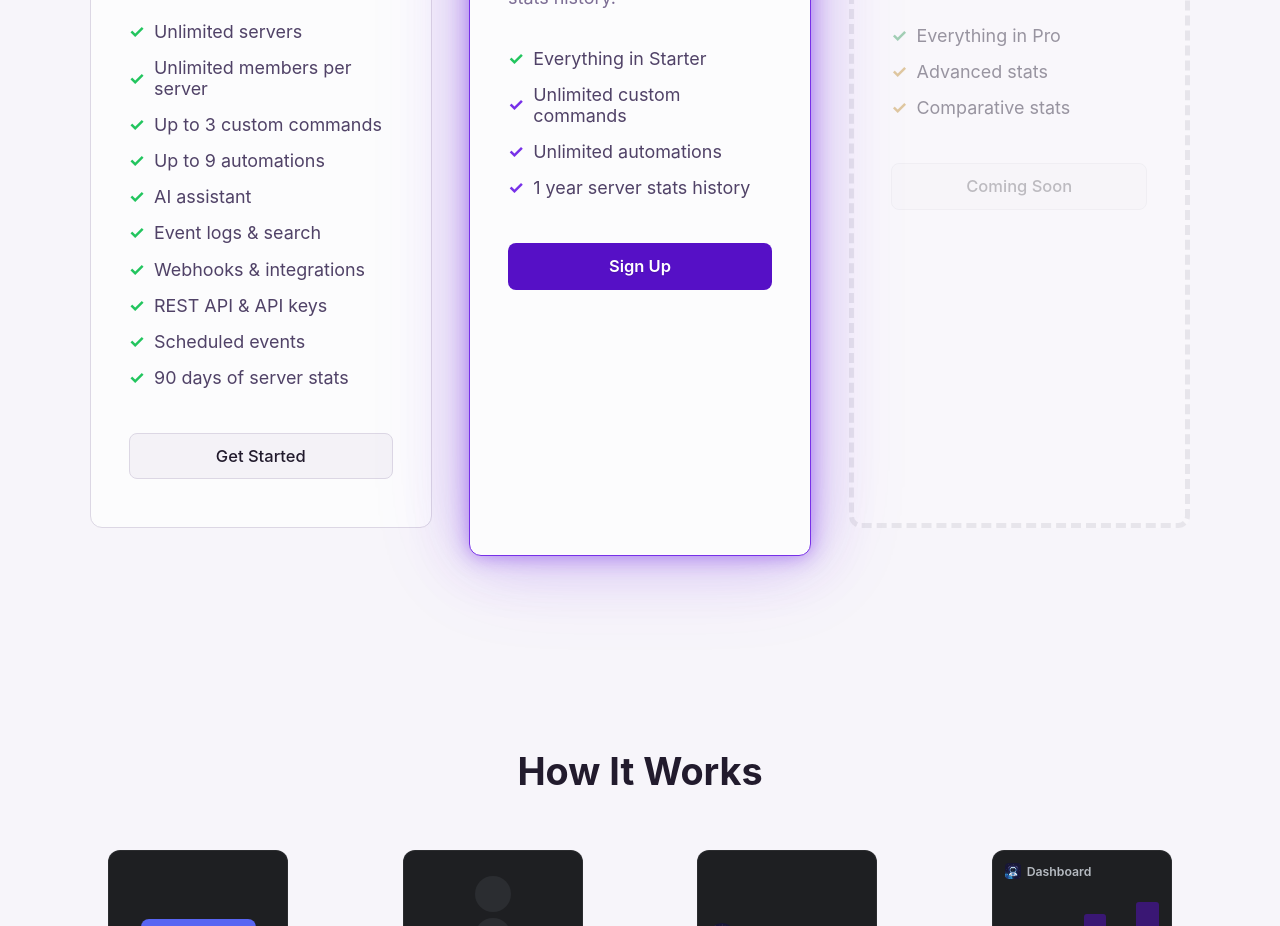
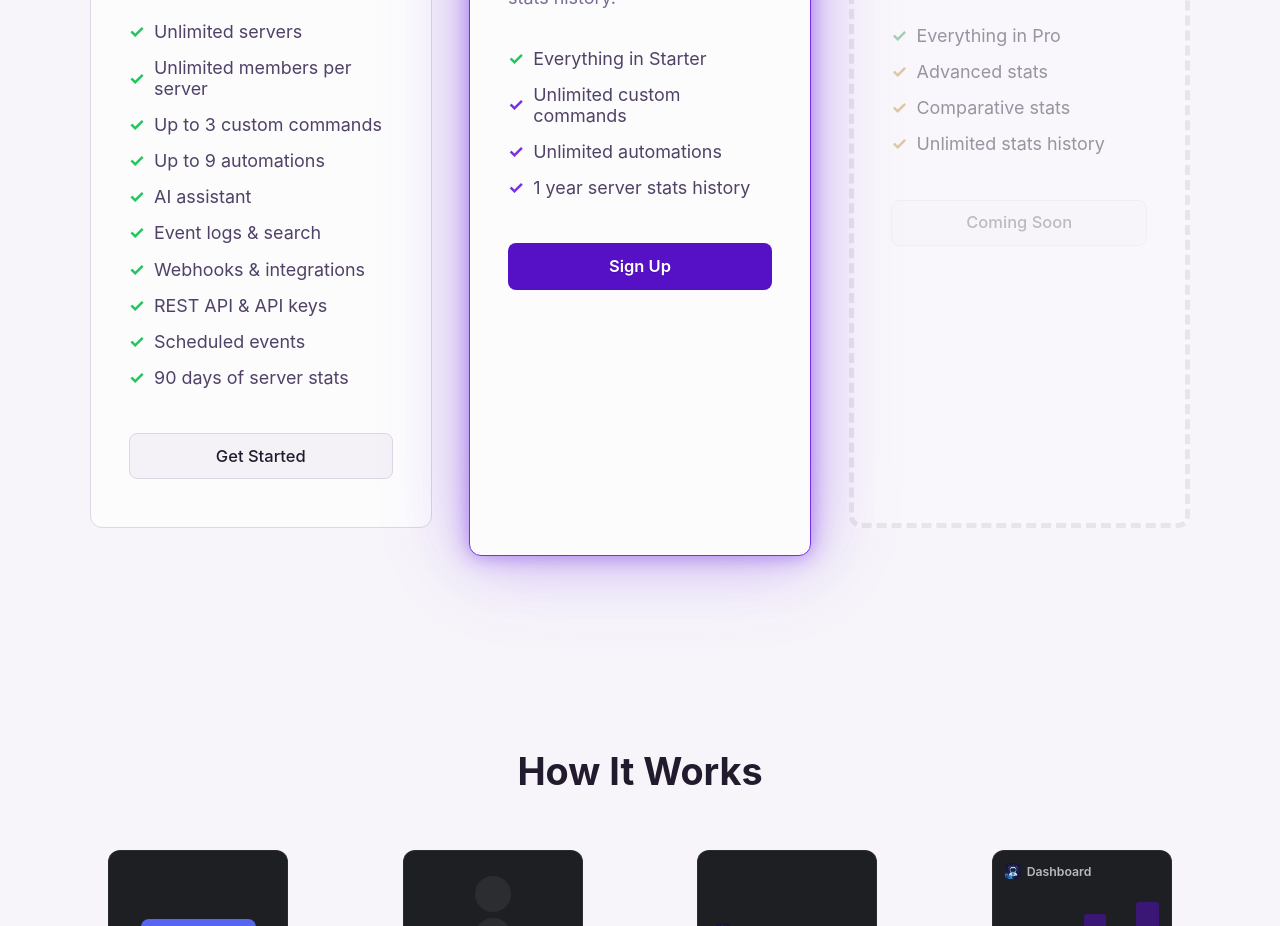
Before and after one commit to starspacegroup/spacebot, a SvelteKit app: page / in a window 1280 px wide. Shown: the part 3080-4006 px from the top of the page. Built offline with nearby package versions, Linux system fonts and the light colour scheme; no server answers.

Commit message:
feat: add unlimited stats history to pricing section

```diff
--- a/src/routes/+page.svelte
+++ b/src/routes/+page.svelte
@@ -183,6 +183,7 @@
 					<li><span class="check">✓</span> Everything in Pro</li>
 					<li><span class="check-ultimate">✓</span> Advanced stats</li>
 					<li><span class="check-ultimate">✓</span> Comparative stats</li>
+					<li><span class="check-ultimate">✓</span> Unlimited stats history</li>
 				</ul>
 				<button class="btn btn-secondary btn-block" disabled>Coming Soon</button>
 			</div>
```
